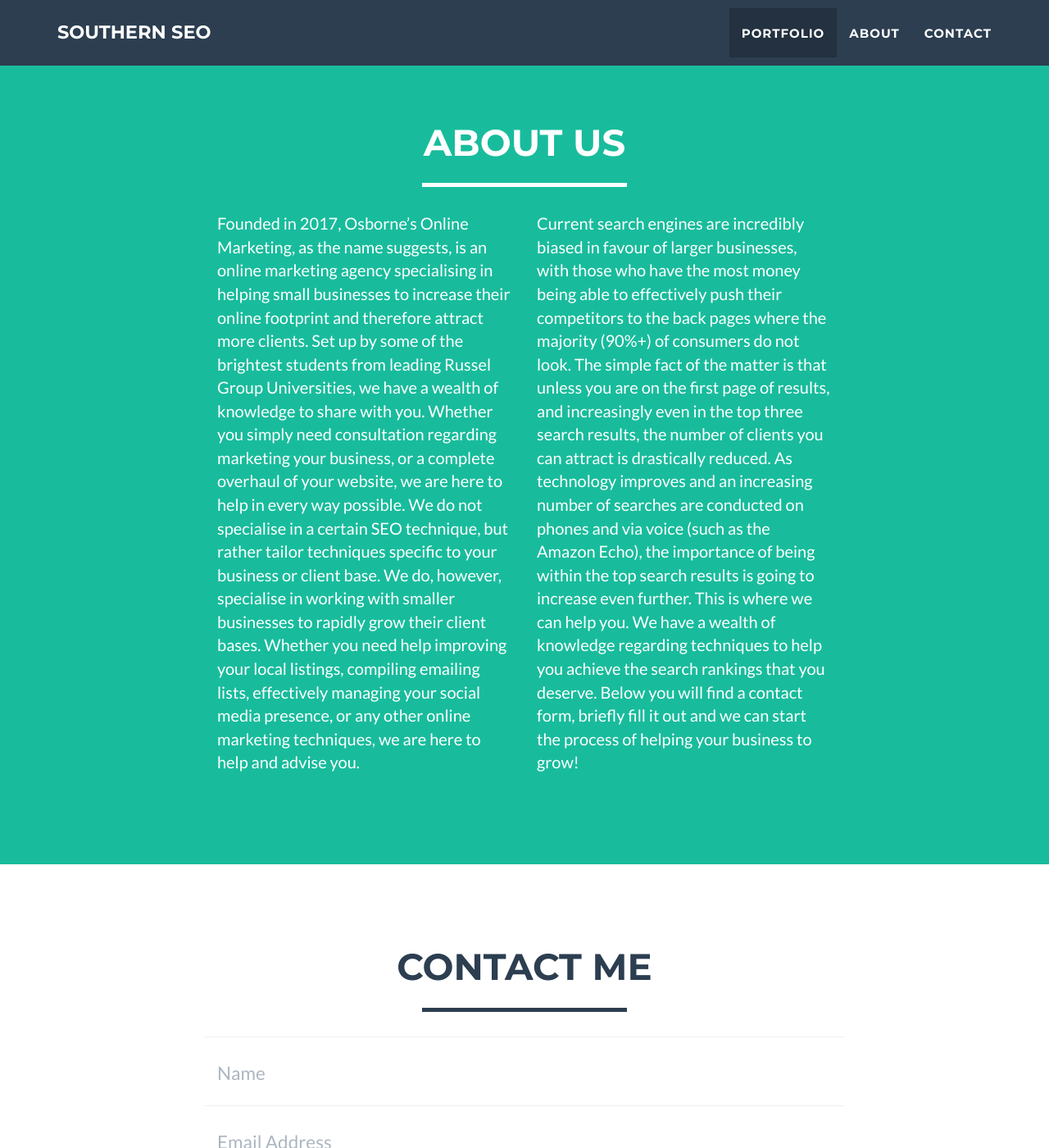
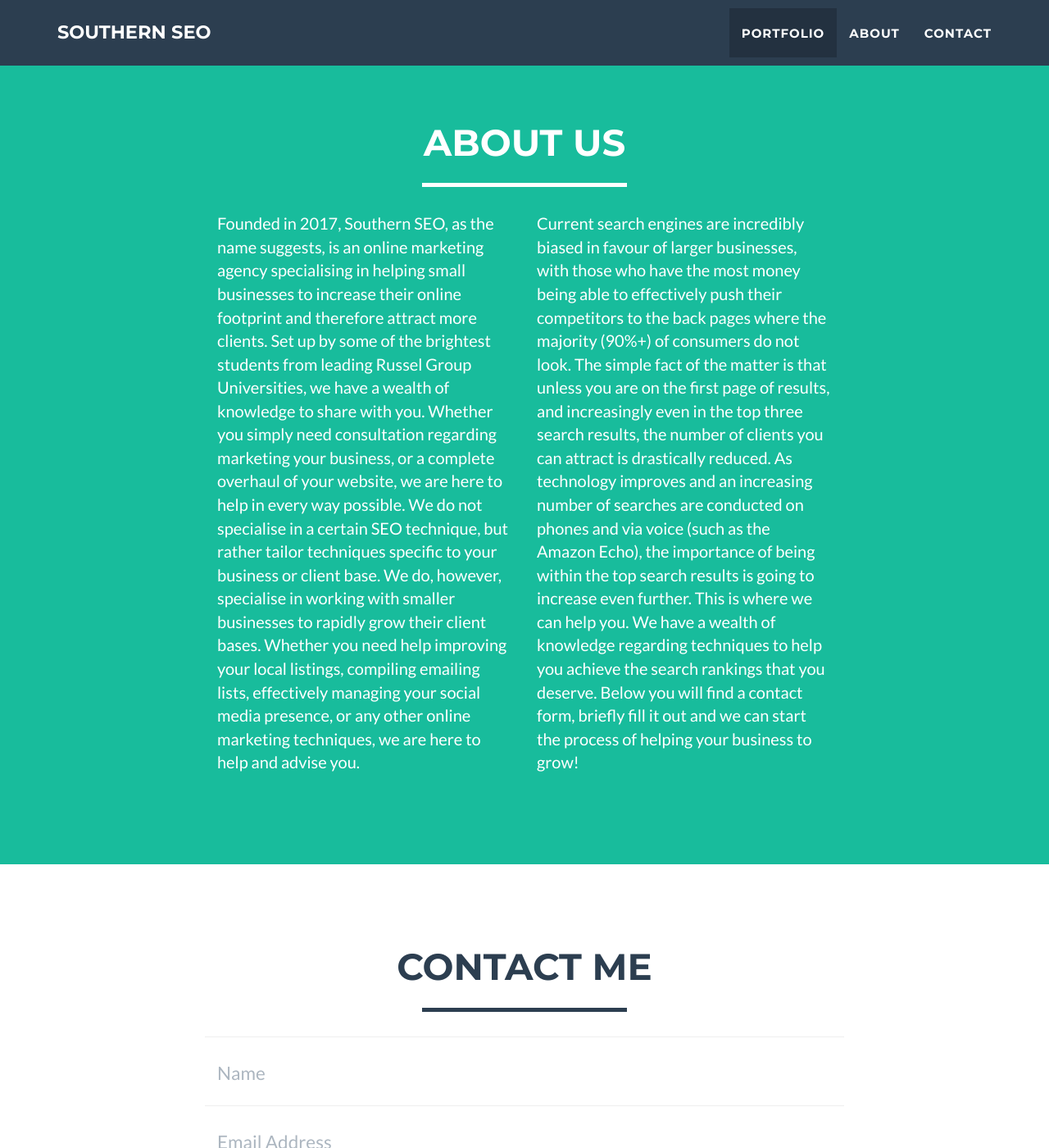
Before and after one commit to OsbornesOnlineMarketing/OsbornesOnlineMarketing.github.io, a Jekyll site: the page built from index.html, in a window 1280 px wide and 1400 px high, scrolled down 1616 px. Shown: the whole window at 82% size. Built offline with Jekyll 4.4.1, drawn with Linux system fonts in a browser that asks for light colours.

Commit message:
Update about.html

```diff
--- a/_includes/about.html
+++ b/_includes/about.html
@@ -9,7 +9,7 @@
             </div>
             <div class="row">
                 <div class="col-lg-4 col-lg-offset-2">
-                    <p> Founded in 2017, Osborne’s Online Marketing, as the name suggests, is an online marketing agency specialising in helping small businesses to increase their online footprint and therefore attract more clients. Set up by some of the brightest students from leading Russel Group Universities, we have a wealth of knowledge to share with you. Whether you simply need consultation regarding marketing your business, or a complete overhaul of your website, we are here to help in every way possible. We do not specialise in a certain SEO technique, but rather tailor techniques specific to your business or client base. We do, however, specialise in working with smaller businesses to rapidly grow their client bases. Whether you need help improving your local listings, compiling emailing lists, effectively managing your social media presence, or any other online marketing techniques, we are here to help and advise you. </p>
+                    <p> Founded in 2017, Southern SEO, as the name suggests, is an online marketing agency specialising in helping small businesses to increase their online footprint and therefore attract more clients. Set up by some of the brightest students from leading Russel Group Universities, we have a wealth of knowledge to share with you. Whether you simply need consultation regarding marketing your business, or a complete overhaul of your website, we are here to help in every way possible. We do not specialise in a certain SEO technique, but rather tailor techniques specific to your business or client base. We do, however, specialise in working with smaller businesses to rapidly grow their client bases. Whether you need help improving your local listings, compiling emailing lists, effectively managing your social media presence, or any other online marketing techniques, we are here to help and advise you. </p>
                 </div>
                 <div class="col-lg-4">
                     <p> Current search engines are incredibly biased in favour of larger businesses, with those who have the most money being able to effectively push their competitors to the back pages where the majority (90%+) of consumers do not look. The simple fact of the matter is that unless you are on the first page of results, and increasingly even in the top three search results, the number of clients you can attract is drastically reduced. As technology improves and an increasing number of searches are conducted on phones and via voice (such as the Amazon Echo), the importance of being within the top search results is going to increase even further. This is where we can help you. We have a wealth of knowledge regarding techniques to help you achieve the search rankings that you deserve. Below you will find a contact form, briefly fill it out and we can start the process of helping your business to grow! </p>
```
